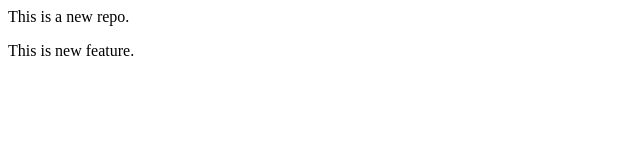
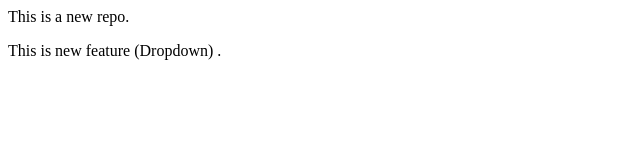
Before and after one commit to 23bmiit0147-web/LocalRepo, a plain HTML site: page index.html in a window 1280 px wide. Shown: the full height of the page, 0-640 px from the left. Drawn offline with Linux system fonts and the light colour scheme.

Commit message:
Add Dropdown

```diff
--- a/index.html
+++ b/index.html
@@ -1,2 +1,2 @@
 <p>This is a new repo.</p>
-<p>This is new feature.</p>
+<p>This is new feature (Dropdown) .</p>
```
